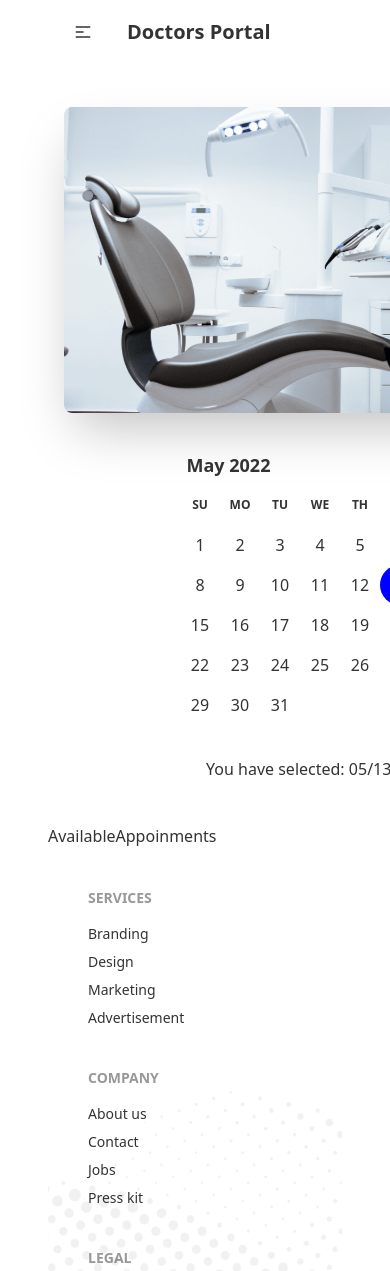
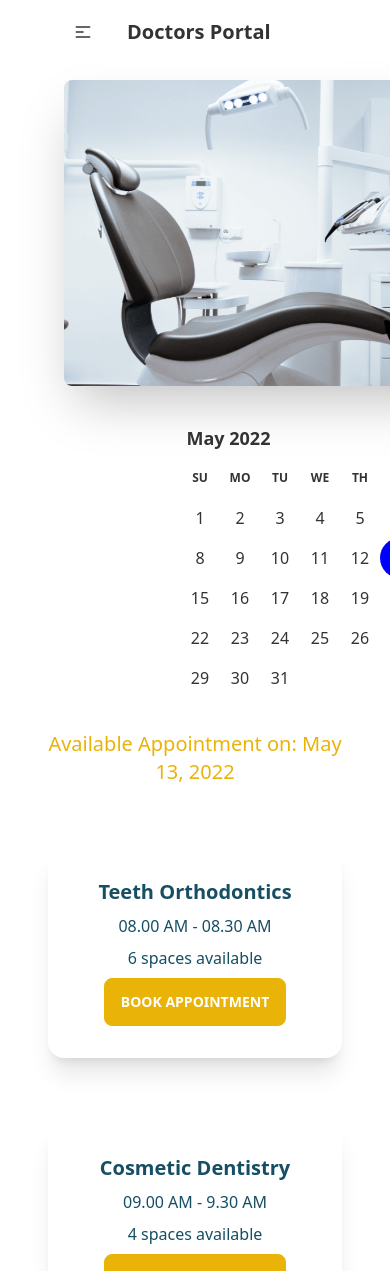
Before and after one commit to SadiaMou007/doctors-portal-client, a React (Create React App) app: page /appointment in a window 390 px wide. Shown: the top 1271 px of the page. Built offline with nearby package versions, Linux system fonts and the light colour scheme.

Commit message:
services

```diff
--- /dev/null
+++ b/public/services.json
@@ -0,0 +1,54 @@
+[
+  {
+    "_id": 1,
+    "name": "Teeth Orthodontics",
+    "slots": [
+      "08.00 AM - 08.30 AM",
+      "08.30 AM - 09.00 AM",
+      "09.00 AM - 9.30 AM",
+      "09.30 AM - 10.00 AM",
+      "10.00 AM - 10.30 AM",
+      "10.30 AM - 11.00 AM"
+    ]
+  },
+  {
+    "_id": 2,
+    "name": "Cosmetic Dentistry",
+    "slots": [
+      "09.00 AM - 9.30 AM",
+      "09.30 AM - 10.00 AM",
+      "10.00 AM - 10.30 AM",
+      "10.30 AM - 11.00 AM"
+    ]
+  },
+  {
+    "_id": 3,
+    "name": "Teeth Cleaning",
+    "slots": []
+  },
+  {
+    "_id": 4,
+    "name": "Cavity Protection",
+    "slots": ["10.00 AM - 10.30 AM", "10.30 AM - 11.00 AM"]
+  },
+  {
+    "_id": 5,
+    "name": "Pediatric Dental",
+    "slots": [
+      "08.30 AM - 09.00 AM",
+      "09.00 AM - 9.30 AM",
+      "09.30 AM - 10.00 AM",
+      "10.00 AM - 10.30 AM",
+      "10.30 AM - 11.00 AM"
+    ]
+  },
+  {
+    "_id": 6,
+    "name": "Oral Surgery",
+    "slots": [
+      "09.30 AM - 10.00 AM",
+      "10.00 AM - 10.30 AM",
+      "10.30 AM - 11.00 AM"
+    ]
+  }
+]
--- a/src/pages/Appointment/Appointment.js
+++ b/src/pages/Appointment/Appointment.js
@@ -1,13 +1,15 @@
-import React from "react";
+import React, { useState } from "react";
 import Footer from "../Shared/Footer";
 import AppointmentBanner from "./AppointmentBanner";
 import AvailableAppoinments from "./AvailableAppoinments";
 
 const Appointment = () => {
+  const [date, setDate] = useState(new Date());
+
   return (
     <div>
-      <AppointmentBanner />
-      <AvailableAppoinments />
+      <AppointmentBanner date={date} setDate={setDate}></AppointmentBanner>
+      <AvailableAppoinments date={date}></AvailableAppoinments>
       <Footer />
     </div>
   );
--- a/src/pages/Appointment/AppointmentBanner.js
+++ b/src/pages/Appointment/AppointmentBanner.js
@@ -1,20 +1,18 @@
-import React, { useState } from "react";
+import React from "react";
 import chair from "../../assets/images/chair.png";
 import { DayPicker } from "react-day-picker";
 import "react-day-picker/dist/style.css";
 import { format } from "date-fns";
 
-const AppointmentBanner = () => {
-  const [date, setDate] = useState(new Date());
+const AppointmentBanner = ({ date, setDate }) => {
   console.log(date);
   return (
-    <div class="hero min-h-[90vh]">
+    <div class="hero min-h-[70vh]">
       <div class="hero-content flex-col lg:flex-row-reverse">
         <img src={chair} alt="" class="max-w-lg rounded-lg shadow-2xl" />
         <div>
           <DayPicker mode="single" selected={date} onSelect={setDate} />
         </div>
-        <p>You have selected: {format(date, "P")}</p>
       </div>
     </div>
   );
--- a/src/pages/Appointment/AvailableAppoinments.js
+++ b/src/pages/Appointment/AvailableAppoinments.js
@@ -1,7 +1,26 @@
-import React from "react";
+import { format } from "date-fns";
+import React, { useEffect, useState } from "react";
+import Service from "./Service";
 
-const AvailableAppoinments = () => {
-  return <div>AvailableAppoinments</div>;
+const AvailableAppoinments = ({ date }) => {
+  const [services, setServices] = useState([]);
+  useEffect(() => {
+    fetch("services.json")
+      .then((res) => res.json())
+      .then((data) => setServices(data));
+  }, []);
+  return (
+    <div>
+      <p className="text-xl text-center text-secondary mb-12">
+        Available Appointment on: {format(date, "PP")}
+      </p>
+      <div className="grid sm:grid-cols-1 md:grid-cols-2 lg:grid-cols-3 gap-10 mb-24">
+        {services.map((service) => (
+          <Service key={service._id} service={service}></Service>
+        ))}
+      </div>
+    </div>
+  );
 };
 
 export default AvailableAppoinments;
--- /dev/null
+++ b/src/pages/Appointment/Service.js
@@ -0,0 +1,29 @@
+import React from "react";
+import Gradient from "../Shared/Gradient";
+
+const Service = ({ service }) => {
+  const { name, slots } = service;
+  return (
+    <div className="card bg-base-100 shadow-xl my-3">
+      <div className="card-body items-center text-center text-primary">
+        <h2 className="card-title">{name}</h2>
+        {slots.length ? (
+          <span>{slots[0]}</span>
+        ) : (
+          <span className="text-red-500">No slot available</span>
+        )}
+        <p>
+          {slots.length} {slots.length > 1 ? "spaces" : "space"} available
+        </p>
+        <button
+          disabled={slots.length === 0}
+          className="btn btn-secondary text-white "
+        >
+          Book Appointment
+        </button>
+      </div>
+    </div>
+  );
+};
+
+export default Service;
```
